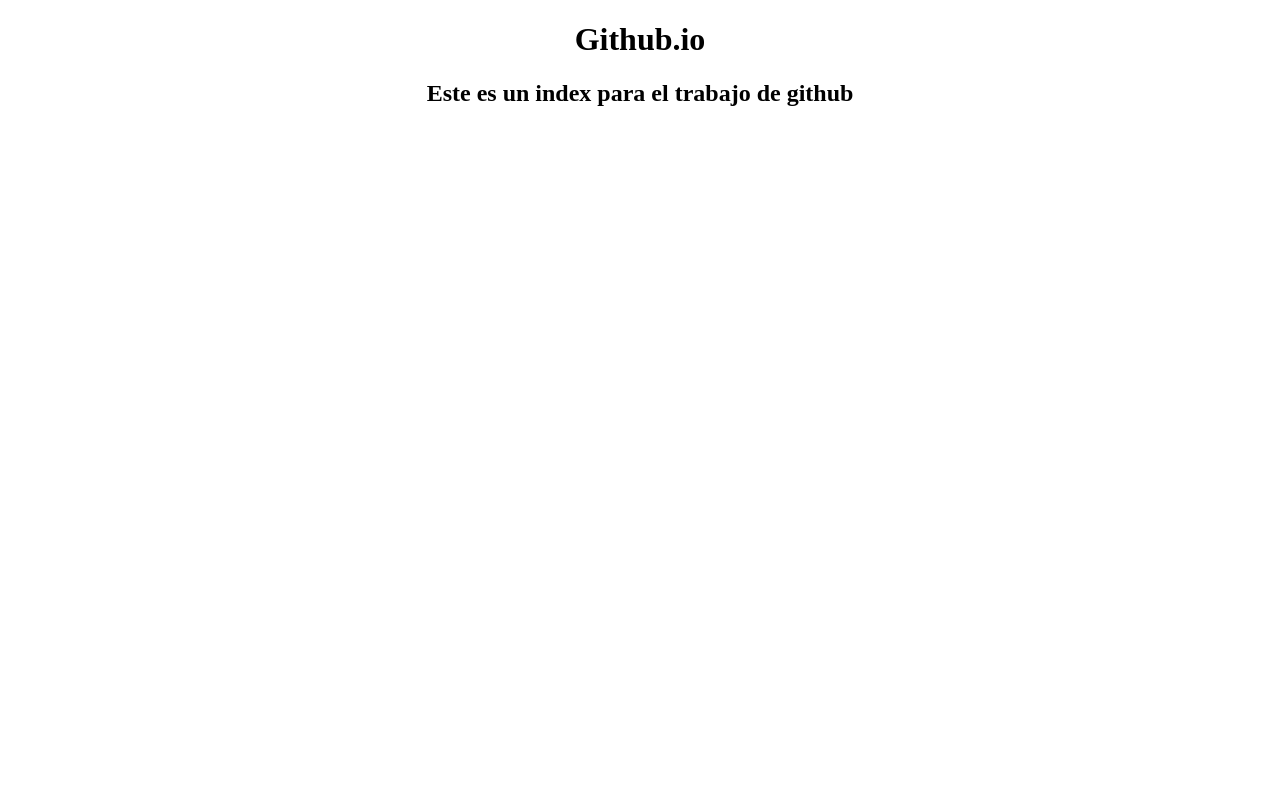
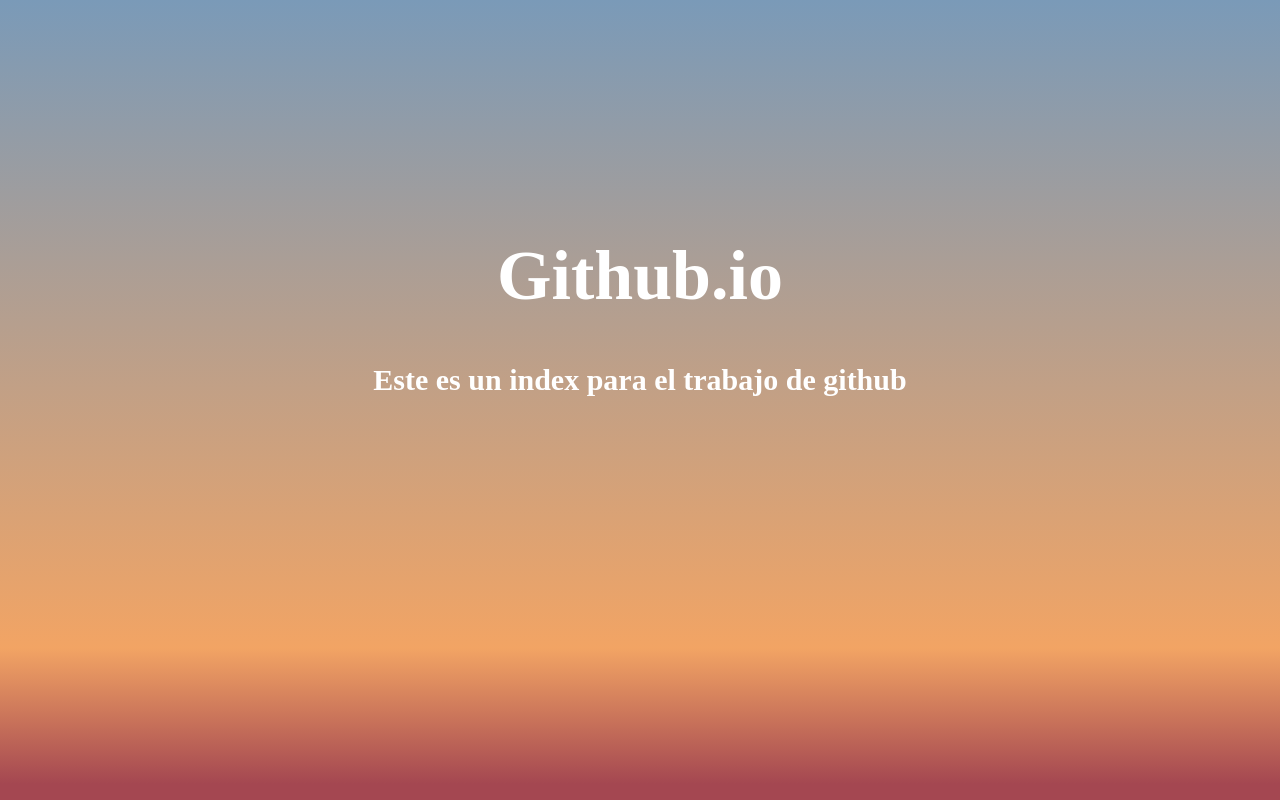
Before and after one commit to jvcalle/jvcalle.github.io, a plain HTML site: page index.html in a window 1280 px wide. Drawn offline with Linux system fonts and the light colour scheme.

Commit message:
Add files via upload

```diff
--- a/index.html
+++ b/index.html
@@ -7,8 +7,10 @@
     </head>
     <body>
         <div class="contenedor">
-            <h1>Github.io</h1>
-            <h2>Este es un index para el trabajo de github</h2>
+            <div class="hijo">
+                <h1>Github.io</h1>
+                <h2>Este es un index para el trabajo de github</h2>
+            </div>
         </div>
     </body>
 </html>
--- a/styles.css
+++ b/styles.css
@@ -1,8 +1,29 @@
-body{
+body {
     box-sizing: border-box;
+    background: rgb(122,154,184);
+    background: linear-gradient(180deg, rgba(122,154,184,1) 0%, rgba(242,164,100,1) 81%, rgba(164,71,81,1) 98%);
+    background-repeat: no-repeat;
+    background-attachment: fixed;
 }
 
-h1, h2{
+.contenedor{
+    display: flex;
+    justify-content: center;
+    align-items: center;
+    width: 100%;
+    height: 100%;
+    margin-top: 15%;
+}
+
+h1, h2 {
     text-align: center;
-    width: 100%;
+    color: white;
 }
+
+h1 {
+    font-size: 70px;
+}
+
+h2 {
+    font-size: 30px;
+}
```
